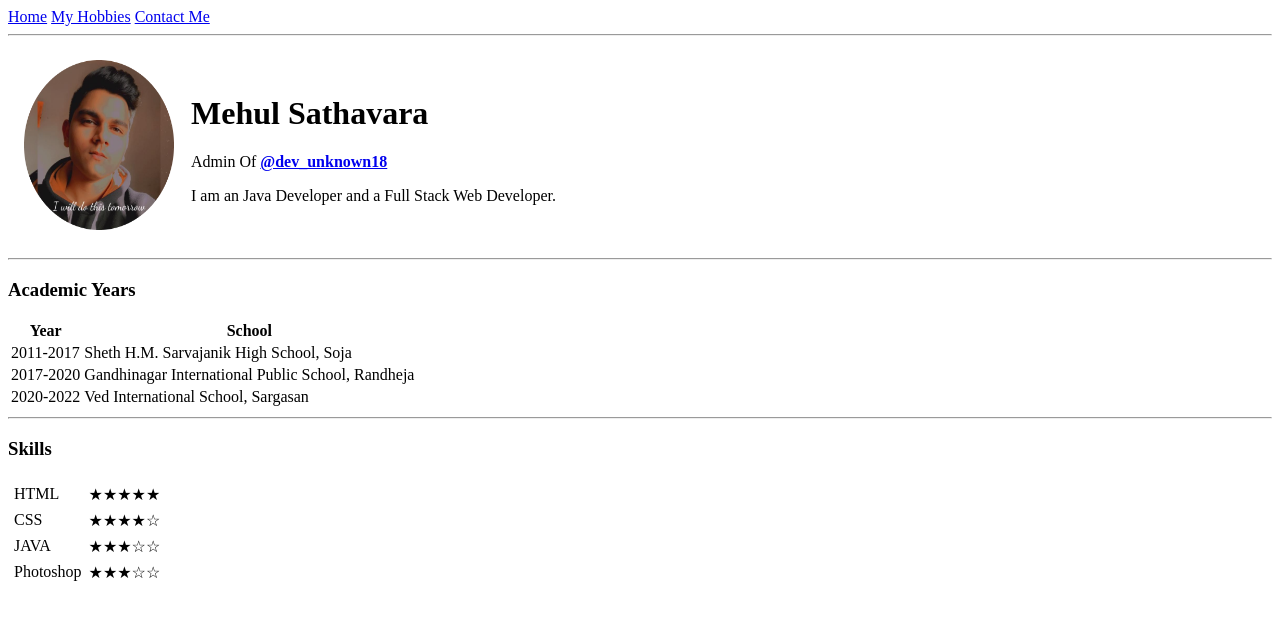
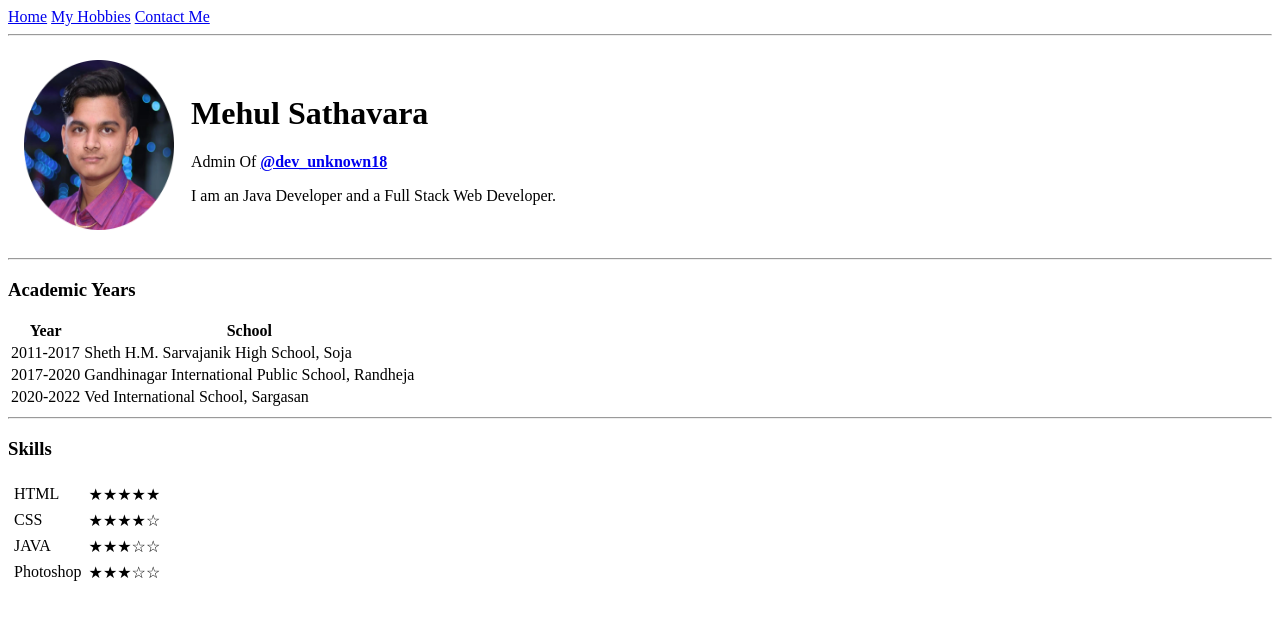
Before and after one commit to mehulsathavara/cv, a plain HTML site: page index.html in a window 1280 px wide. Drawn offline with Linux system fonts and the light colour scheme.

Commit message:
Update index.html

```diff
--- a/index.html
+++ b/index.html
@@ -14,7 +14,7 @@
     <div class="My Info">
     <table cellspacing="15">
       <tr>
-        <td><img src="/images/me.png" alt="Loading..." width="150px" height="170px"></td>
+        <td><img src="/images/me1.png" alt="Loading..." width="150px" height="170px"></td>
         <td><h1>Mehul Sathavara</h1>
           <p>Admin Of<strong> <a href="https://instagram.com/dev_unknown18?igshid=NWRhNmQxMjQ=" target="_blank"> @dev_unknown18 </a> </strong></p>
           <p>I am an Java Developer and a Full Stack Web Developer.</p></td>
```
